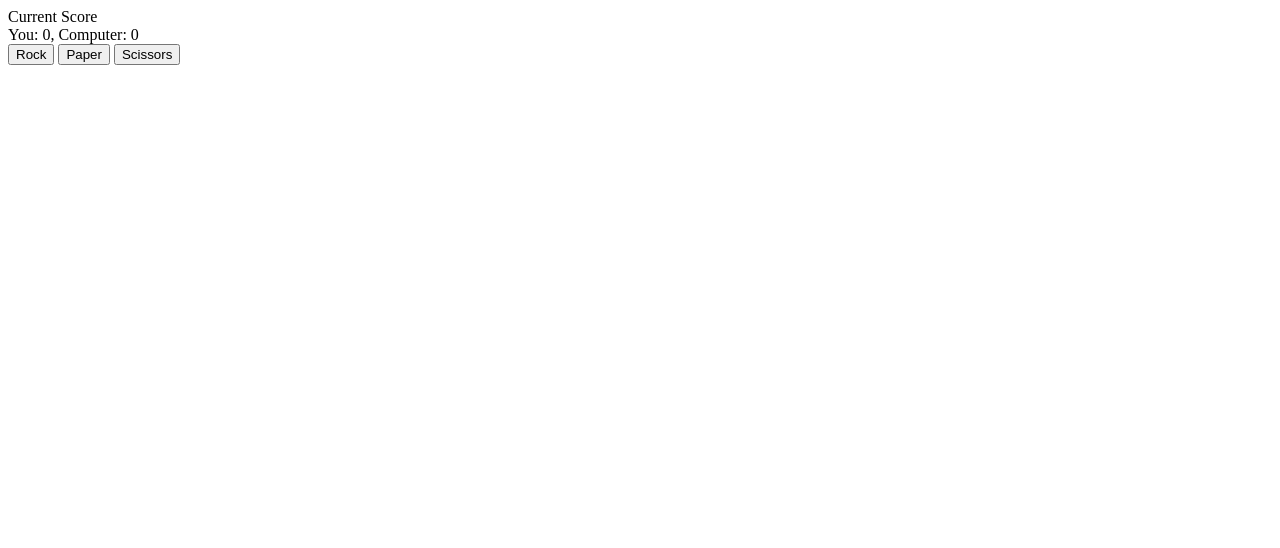
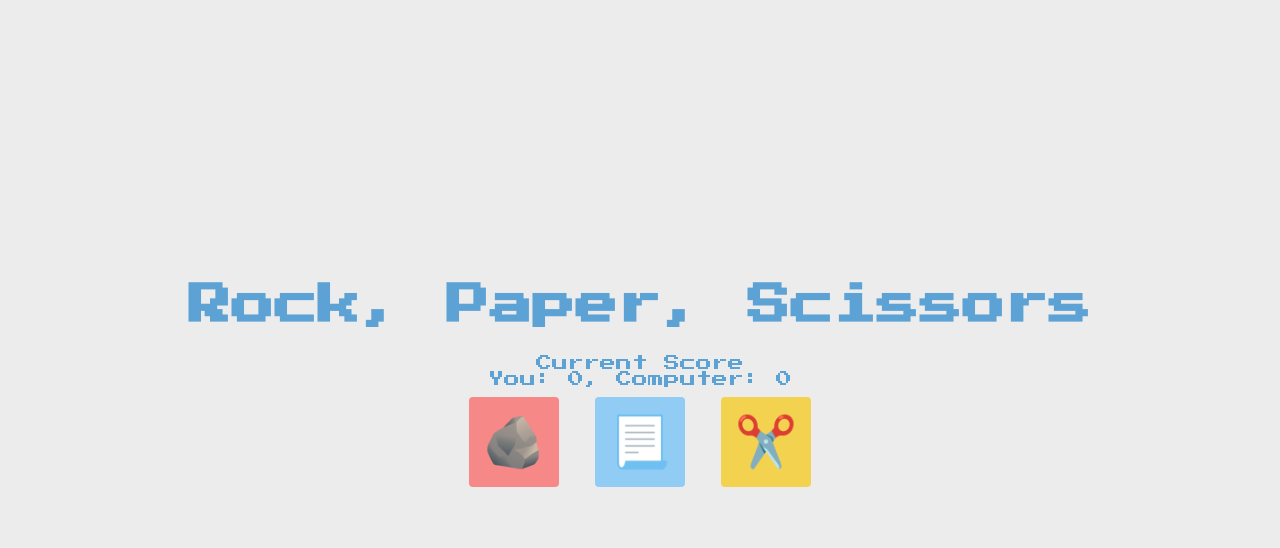
Before and after one commit to joroho73/rock-paper-scissors, a plain HTML site: page index.html in a window 1280 px wide. Drawn offline with Linux system fonts and the light colour scheme.

Commit message:
updated css

```diff
--- /dev/null
+++ b/css/style.css
@@ -0,0 +1,49 @@
+
+
+body {
+    height: 100vh;
+    margin: 0px;
+    display:flex;
+    flex-direction: column;
+    background-color: #ececec;
+}
+
+h1 {
+    color: #5da2d5;
+    font-size: 43px;
+    font-family: 'Press Start 2P';
+}
+
+p {color: #5da2d5; font-family: 'Press Start 2P'; font-size: 16px;}
+span {color: #5da2d5; font-family: 'Press Start 2P';font-size: 16px;}
+div {color: #5da2d5; font-family: 'Press Start 2P';font-size: 16px;}
+
+button {
+    width: 90px;
+    height: 90px;
+    margin: 10px;
+    font-size: 50px;
+    border: none;
+    border-radius: 4px;
+}
+
+.container {
+    height: 100vh;
+    width: 100%;
+    display: inline-flex;
+}
+.finalResult {min-height: 16px;}
+.currentResult {min-height: 16px;}
+.currentScore {min-height: 16px;}
+
+.centre {
+    text-align: center;
+    align-items: center;
+    justify-content: center;
+}
+
+.block { display: block;}
+
+.rock {background-color: #f78888;}
+.paper {background-color: #90ccf4;}
+.scissors {background-color: #f3d250;}
--- a/index.html
+++ b/index.html
@@ -5,21 +5,28 @@
     <meta name="viewport" content="width=device-width, initial-scale=1.0">
     <title>Rock Paper Scissors</title>
     <script src="js/script.js" type="application/javascript" defer></script>
+    <link href="css/style.css" rel="stylesheet" />
+    <link rel="preconnect" href="https://fonts.googleapis.com">
+<link rel="preconnect" href="https://fonts.gstatic.com" crossorigin>
+<link href="https://fonts.googleapis.com/css2?family=Press+Start+2P&display=swap" rel="stylesheet">
 </head>
 <body>
-    <div>
+    <div class="container centre">
+        <div class="box centre block">
+            <h1 class="block">Rock, Paper, Scissors</h1>
+            <div class="centre">
                 Current Score<br>
                 You: <span class='playerScoreDisplay'>0</span>, Computer: <span class="computerScoreDisplay">0</span>
             </div>
-    <button class="rock">Rock</button>
-    <button class="paper">Paper</button>
-    <button class="scissors">Scissors</button>
-    <div>
+            <button class="rock">🪨</button>
+            <button class="paper">📃</button>
+            <button class="scissors">✂️</button>
+            <div class="centre">
                 <span class="currentScore"></span>
                 <span class="currentResult"></span>
             </div>
-    <div>
-        <p class="finalResult"></p>
+            <p class="centre finalResult"></p>
+        </div>
     </div>
 </body>
 </html>
```
Lines whose indentation alone changed are shown as unchanged.
